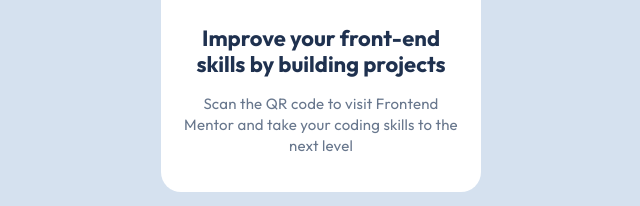
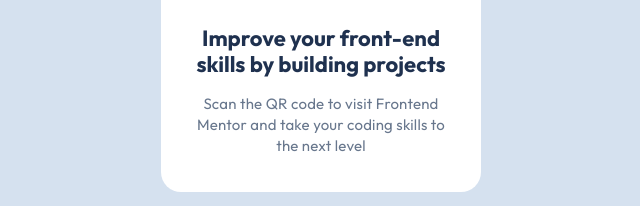
Before and after one commit to JuanJMendoza/QR-Code-Component, a plain HTML site: page index.html in a window 1280 px wide. Shown: the part 439-645 px from the top of the page, 319-959 px from the left. Drawn offline with Linux system fonts and the light colour scheme.

Commit message:
add padding to text container

```diff
--- a/index.html
+++ b/index.html
@@ -27,7 +27,7 @@
     <main>
       <article class="card">
         <img src="./images/image-qr-code.png" alt="Frontend Mentor QR Code" />
-        <section>
+        <section class="text-container">
           <h1 class="title">
             Improve your front-end skills by building projects
           </h1>
--- a/styles/qr_code_styles.css
+++ b/styles/qr_code_styles.css
@@ -15,7 +15,9 @@ p {
   font-style: normal;
   text-align: center;
 }
-
+.text-container {
+  padding: 0 16px;
+}
 .title {
   color: #1f314f;
   margin-bottom: 16px;
```
